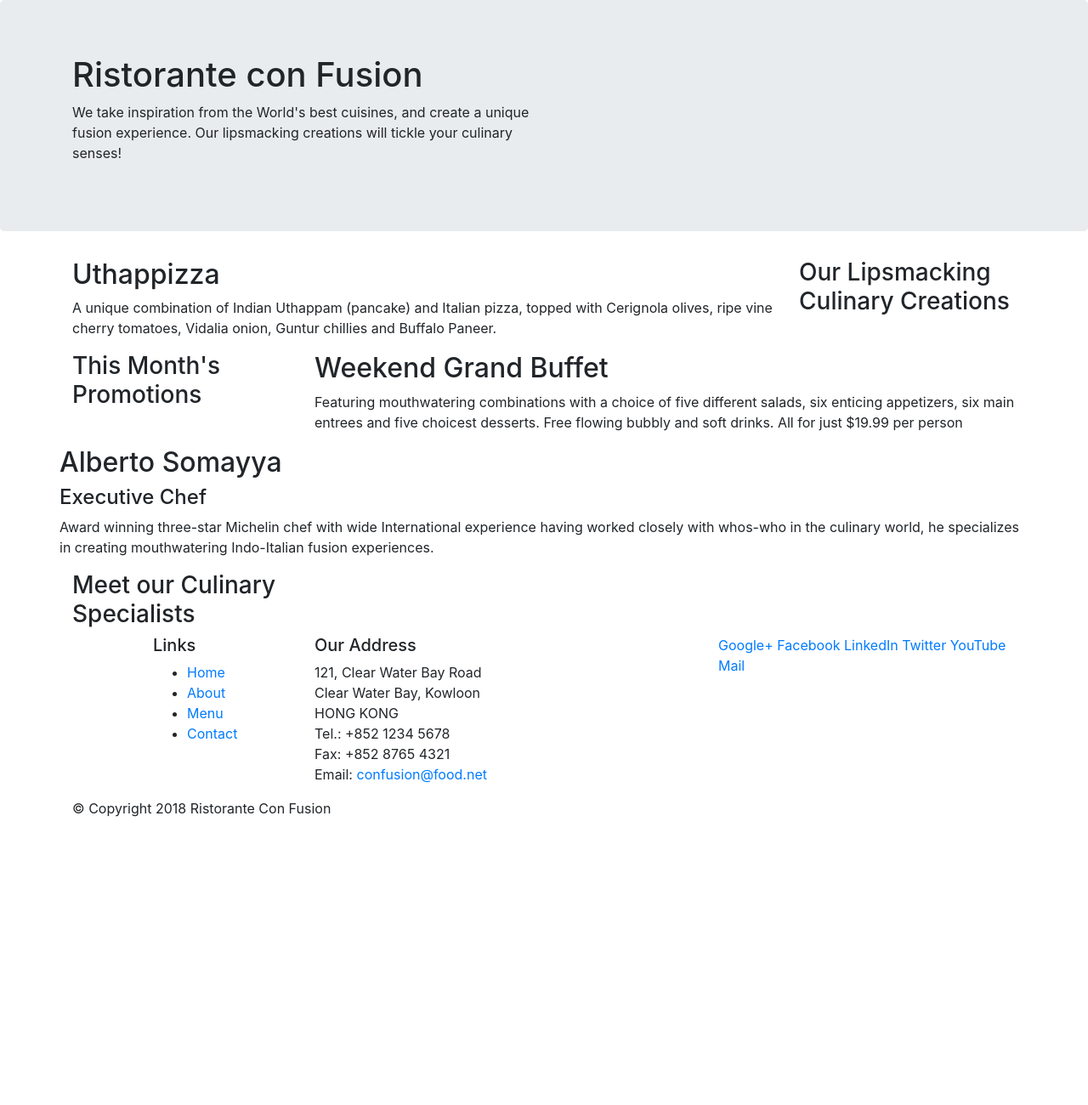
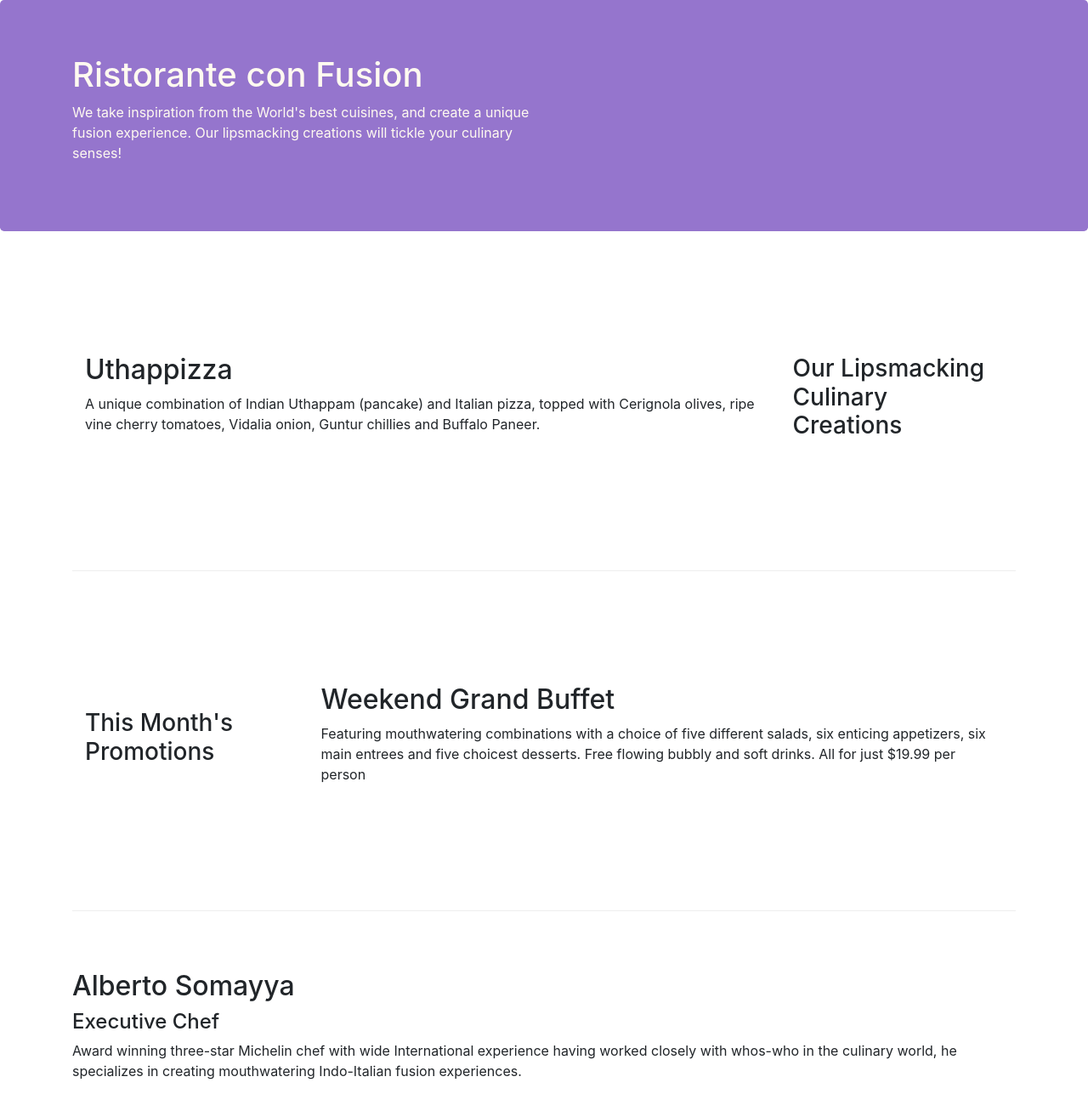
Before and after one commit to talesmilan/Site-de-Restaurante-Bootstrap, a website: page index.html in a window 1280 px wide. Shown: the top 1300 px of the page at 85% size. Before the commit the page ends 979 px from the top, so only its background shows below. Drawn offline with nearby package versions, Linux system fonts and the light colour scheme.

Commit message:
Bootstrap Grade parte 2

```diff
--- /dev/null
+++ b/css/styles.css
@@ -0,0 +1,30 @@
+.how-header {
+    margin: 0px auto;
+    padding: 0px auto;
+}
+
+.row-content {
+    margin: 0px auto;
+    padding: 50px 0px 50px 0px;
+    border-bottom: 1px ridge;
+    min-height: 400px;
+}
+
+.footer {
+    background-color: #D1C4E9;
+    margin: 0px auto;
+    padding: 20px 0px 20px 0px;
+}
+
+.jumbotron {
+    padding: 70p 30px 70px 30px;
+    margin: 0px auto;
+    background: #9575CD;
+    color: floralwhite;
+}
+
+.adress {
+    font-size: 80%;
+    margin: 0px;
+    color: #0F0F0F;
+}
--- a/index.html
+++ b/index.html
@@ -9,6 +9,7 @@
 
     <!-- Bootstrap CSS -->
     <link rel="stylesheet" href="node_modules/bootstrap/dist/css/bootstrap.min.css">
+    <link rel="stylesheet" href="css/styles.css">
     <title>Ristorante Con Fusion</title>
 </head>
 
@@ -16,7 +17,7 @@
 
     <header class="jumbotron">
         <div class="container">
-            <div class="row">
+            <div class="row row-header">
                 <div class="col-12 col-sm-6">
                     <h1>Ristorante con Fusion</h1>
                     <p>We take inspiration from the World's best cuisines, and create a unique fusion experience. Our lipsmacking creations will tickle your culinary senses!</p>
@@ -28,7 +29,7 @@
     </header>
 
     <div class="container">
-        <div class="row">
+        <div class="row row-content align-items-center">
             <div class="col-12 col-sm-4 order-sm-last col-md-3">
                 <h3>Our Lipsmacking Culinary Creations</h3>
             </div>
@@ -39,7 +40,7 @@
         </div>
 
 
-        <div class="row">
+        <div class="row row-content align-items-center">
             <div class="col-12 col-sm-4 col-md-3">
                 <h3>This Month's Promotions</h3>
             </div>
@@ -49,7 +50,7 @@
             </div>
         </div>
 
-        <div class="row">
+        <div class="row row-content align-items-center">
             <div class="col-12 col-sm-4 order-sm-last col-md-3">
                 <h3>Meet our Culinary Specialists</h3>
             </div class="col col-sm order-sm-first col-md">
@@ -61,12 +62,12 @@
         </div>
     </div>
 
-    <footer>
+    <footer class="footer">
         <div class="container">
             <div class="row">
                 <div class="col-4 offset-1 col-sm-2">
                     <h5>Links</h5>
-                    <ul>
+                    <ul class="list-unstyled">
                         <li><a href="#">Home</a></li>
                         <li><a href="#">About</a></li>
                         <li><a href="#">Menu</a></li>
@@ -84,8 +85,8 @@
 		              Email: <a href="mailto:confusion@food.net">confusion@food.net</a>
 		           </address>
                 </div>
-                <div class="col-12 col-sm-4">
-                    <div>
+                <div class="col-12 col-sm-4 align-self-center">
+                    <div class="text-center">
                         <a href="http://google.com/+">Google+</a>
                         <a href="http://www.facebook.com/profile.php?id=">Facebook</a>
                         <a href="http://www.linkedin.com/in/">LinkedIn</a>
@@ -95,7 +96,7 @@
                     </div>
                 </div>
            </div>
-           <div class="row">
+           <div class="row justify-content-center">
                 <div class="col-auto">
                     <p>© Copyright 2018 Ristorante Con Fusion</p>
                 </div>
```
